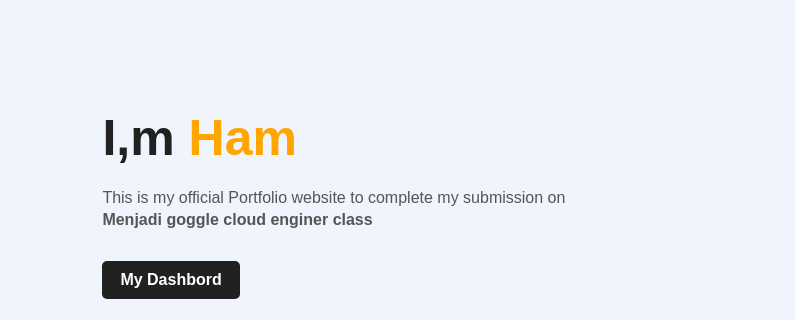
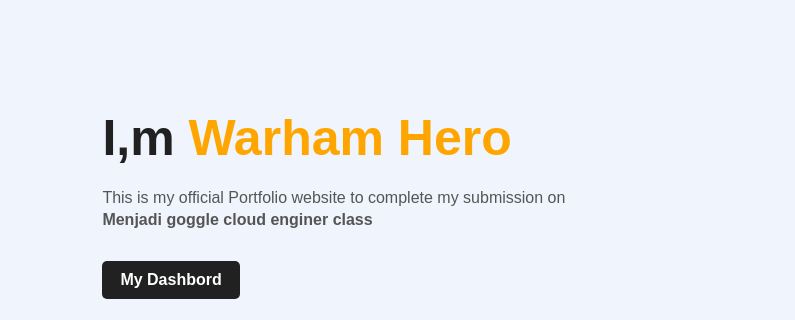
Before and after one commit to warhamhayat/submission-portopolio, a website: page index.html in a window 1280 px wide. Shown: the part 141-461 px from the top of the page, 0-795 px from the left. Drawn offline with Linux system fonts and the light colour scheme.

Commit message:
new update

```diff
--- a/index.html
+++ b/index.html
@@ -22,7 +22,7 @@
             </ul>
         </nav>
         <div class="detel">
-            <h1>I,m <span>Ham</span></h1>
+            <h1>I,m <span>Warham Hero</span></h1>
             <p>This is my official Portfolio website to complete my submission on <br><b>Menjadi goggle cloud enginer class</b> </p>
             <a href="https://dashboard.bangkit.academy/u/c7428k3004">My Dashbord</a> <br>
             <div class="social">
```
